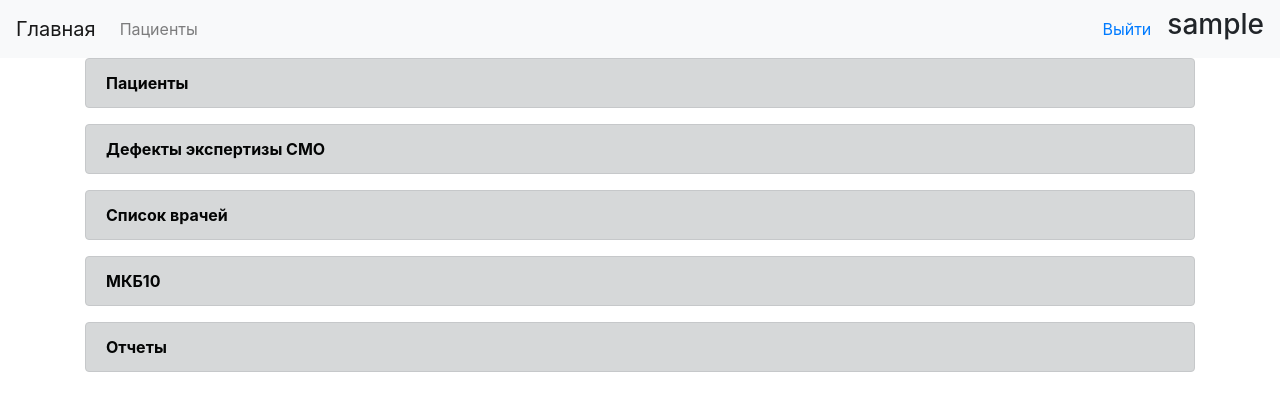
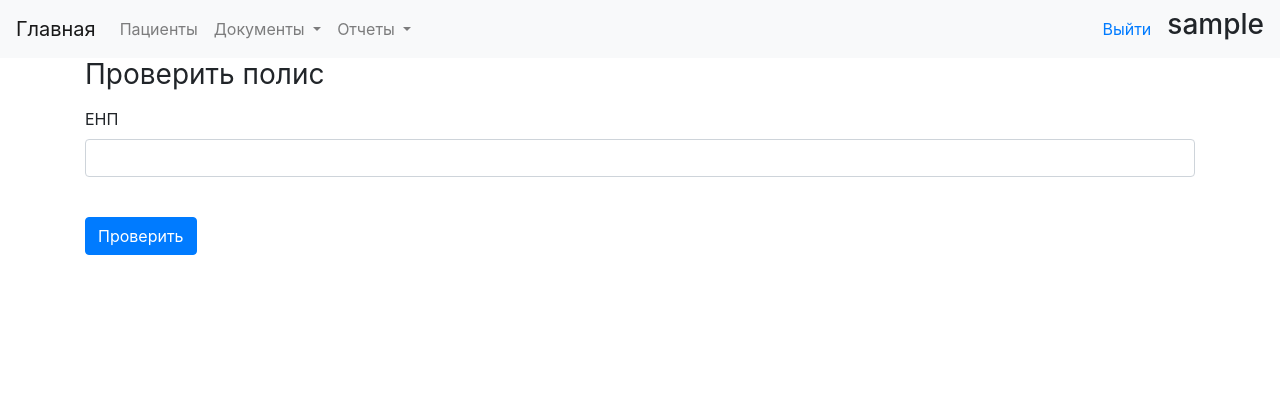
Before and after one commit to datblag/stat_site, a Flask app: page / in a window 1280 px wide. Shown: the top 411 px of the page. Run offline with Flask 2, Linux system fonts and the light colour scheme; a user stored in the database is signed in; tables that the repository leaves empty hold one stand-in row (values such as "Sample post"); parts of the project's set-up code (start-up, migrations or seed data) failed here and were passed over; some libraries are stand-ins or nearby versions.

Commit message:
change site menu

```diff
--- a/site_app/forms.py
+++ b/site_app/forms.py
@@ -50,6 +50,10 @@ class PatientForm(FlaskForm):
     num = StringField('N карты', validators=[Optional()])
 
 
+class PolisForm(FlaskForm):
+    enp = StringField('ЕНП', validators=[InputRequired(message=u'Заполните это поле')])
+
+
 class DefectDeleteForm(FlaskForm):
     pass
 
--- a/site_app/routes/main_routes.py
+++ b/site_app/routes/main_routes.py
@@ -1,6 +1,6 @@
 from site_app import app
 from flask import render_template, request, redirect, url_for, flash
-from site_app.forms import LoginForm
+from site_app.forms import LoginForm, PolisForm
 from flask_login import current_user, login_user, login_required, logout_user
 from site_app.models import User
 from werkzeug.urls import url_parse
@@ -37,10 +37,13 @@ def login():
     return render_template('login.html', title='Sign In', form=form)
 
 
-@app.route('/', methods=['GET'])
+@app.route('/', methods=['GET', 'POST'])
 @login_required
 def index():
-    return render_template('index.html')
+    form = PolisForm()
+    if form.validate_on_submit():
+        pass
+    return render_template('index.html', form=form)
 
 
 @app.errorhandler(403)
--- a/site_app/templates/base.html
+++ b/site_app/templates/base.html
@@ -5,6 +5,7 @@
     <link rel="stylesheet" href="//code.jquery.com/ui/1.10.4/themes/smoothness/jquery-ui.css">
     <script type="text/javascript" src="http://code.jquery.com/jquery-latest.js"></script>
     <script type="text/javascript" src="http://ajax.googleapis.com/ajax/libs/jqueryui/1.11.4/jquery-ui.js"></script>
+    <script src="https://stackpath.bootstrapcdn.com/bootstrap/4.1.3/js/bootstrap.min.js"></script>
     <link rel="stylesheet" href="{{url_for('static', filename='bootstrap.min.css')}}" >
     <title>
         {% block title %}
@@ -21,13 +22,38 @@
 
   <div class="collapse navbar-collapse" id="navbarSupportedContent">
     <ul class="navbar-nav mr-auto">
-      <li class="nav-item active">
-
-      </li>
-        <li class="nav-item">
+        <li class="nav-item {% block nav_patients %}{% endblock nav_patients %}">
         <a class="nav-link" href="{{url_for('patients_list')}}">Пациенты</a>
       </li>
+
+
+    <li class="nav-item dropdown {% block nav_documents %}{% endblock nav_documents %}">
+        <a class="nav-link dropdown-toggle" href="#" id="navbarDocuments" role="button" data-toggle="dropdown" aria-haspopup="true" aria-expanded="false">
+          Документы
+        </a>
+        <div class="dropdown-menu" aria-labelledby="navbarDropdown">
+          <a class="dropdown-item" href="{{url_for('defect_list')}}">Дефекты экспертизы СМО</a>
+          <a class="dropdown-item" href="#">МСЭ</a>
+        </div>
+      </li>
+
+    <li class="nav-item dropdown {% block nav_reports %}{% endblock nav_reports %}">
+        <a class="nav-link dropdown-toggle" href="#" id="navbarReports" role="button" data-toggle="dropdown" aria-haspopup="true" aria-expanded="false">
+          Отчеты
+        </a>
+        <div class="dropdown-menu" aria-labelledby="navbarDropdown">
+          <a class="dropdown-item" href="{{url_for('smo_expert_defects')}}">Дефекты экспертизы СМО</a>
+        </div>
+      </li>
+
     </ul>
+
+
+
+    </ul>
+
+
+
     {% if current_user.is_anonymous %}
     {% else %}
     <a class="nav-link" href="{{ url_for('logout') }}">Выйти</a>
--- a/site_app/templates/defect.html
+++ b/site_app/templates/defect.html
@@ -6,6 +6,9 @@
 
 {% block body %}
 {% endblock body %}
+
+{% block nav_documents %}active{% endblock nav_documents %}
+
 {% block row %}
 <table class="table">
   <thead class="thead-dark">
--- a/site_app/templates/index.html
+++ b/site_app/templates/index.html
@@ -4,20 +4,19 @@
         {% endblock title %}
 
 {% block body %}
-    <div class="alert alert-dark" role="alert">
-        <a href="{{url_for('patients_list')}} "class="alert-link">Пациенты</a>
-    </div>
-    <div class="alert alert-dark" role="alert">
-        <a href="{{url_for('defect_list')}} "class="alert-link">Дефекты экспертизы СМО</a>
-    </div>
-    <div class="alert alert-dark" role="alert">
-        <a href="{{url_for('doctor_list')}} " class="alert-link">Список врачей</a>
-    </div>
-    <div class="alert alert-dark" role="alert">
-        <a href="{{url_for('mkb10_list')}} " class="alert-link">МКБ10</a>
-    </div>
-    <div class="alert alert-dark" role="alert">
-        <a href="{{url_for('reports_list')}}" class="alert-link">Отчеты</a>
-    </div>
+    <form action="" method="post" novalidate >
+        {{ form.hidden_tag() }}
+    <h1 class="h3 mb-3 font-weight-normal">Проверить полис</h1>
+        <div class="form-group">
+            {{ form.enp.label() }}
+            {{ form.enp(type="text", size=32, class="form-control")}}
+            {% for error in form.errors.enp %}
+                    <span style="color: red;">[{{error}}]</span>
+            {% endfor %}<br>
 
+ </div>
+ <button type="submit" class="btn btn-primary">Проверить</button>
+
+
+    </form>
 {% endblock body %}
--- a/site_app/templates/patients.html
+++ b/site_app/templates/patients.html
@@ -3,7 +3,7 @@
         {% block title %}
             Список пациентов
         {% endblock title %}
-
+{%block nav_patients%}active{%endblock nav_patients%}
 {% block body %}
     <div class="alert alert-dark" role="alert">
         <a href="{{url_for('patient_add')}}" class="alert-link">Добавить пациента</a>
```
Also changed, not shown: foms.py (added, +28 -0 lines), site_app/templates/index_old.html (added, +23 -0 lines).
